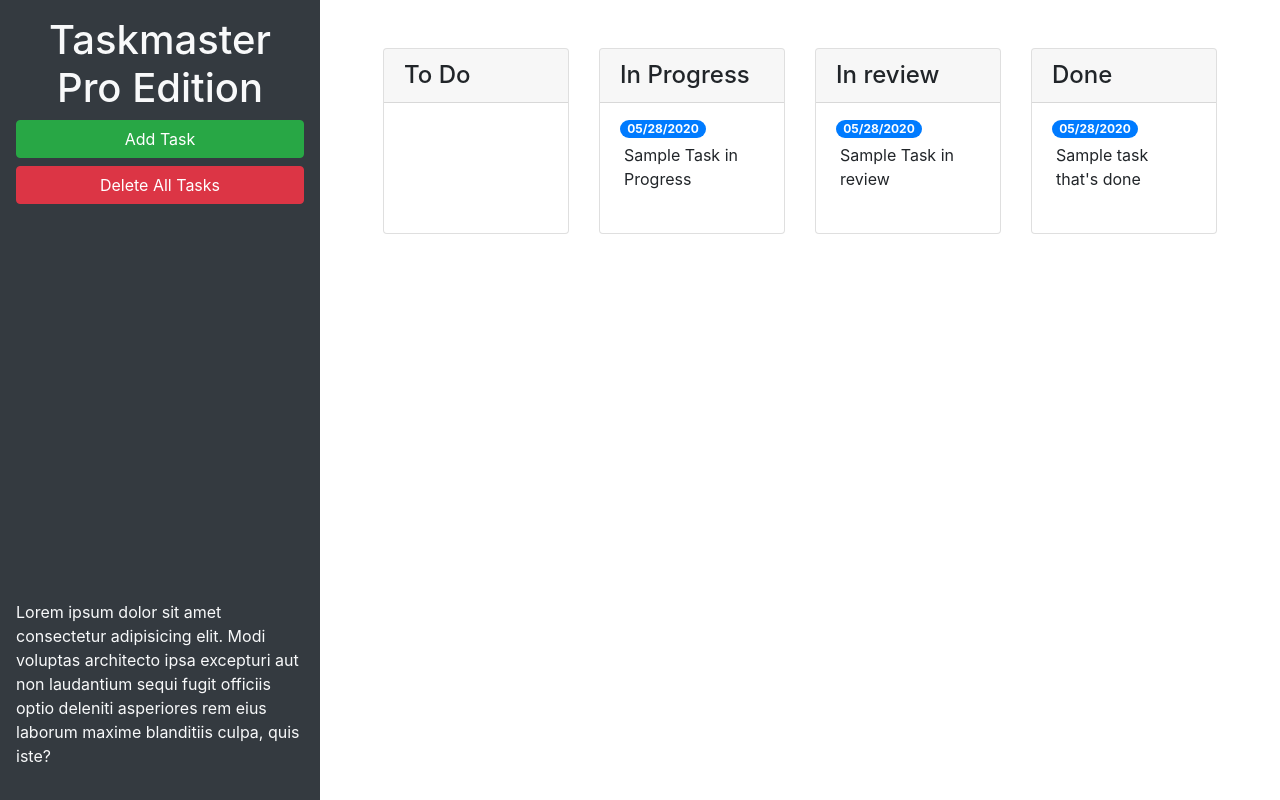
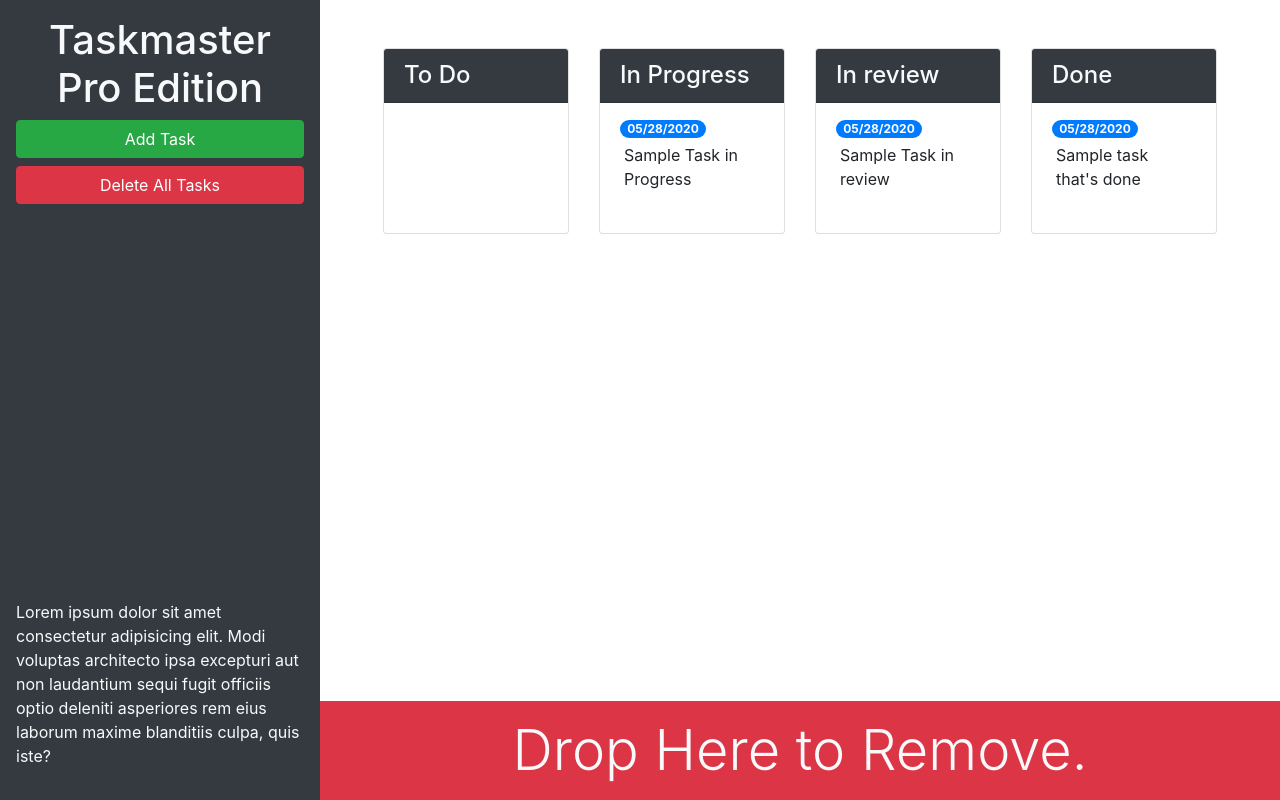
Before and after one commit to hfang821/taskmaster-pro, a plain HTML site: page index.html in a window 1280 px wide. Drawn offline with nearby package versions, Linux system fonts and the light colour scheme.

Commit message:
adding trash zone and some other features

```diff
--- a/index.html
+++ b/index.html
@@ -13,22 +13,24 @@
 <body>
 
   <div class="row min-vh-100 no-gutters">
-    <header class="col-12 col-lg-3 bg-dark text-light d-flex flex-column p-4 p-lg-3">
+    <header class="col-12 col-lg-3 bg-dark text-light sticky-top d-flex flex-column p-4 p-lg-3">
       <h1 class="text-center">Taskmaster Pro Edition</h1>
       <button id="create-task" class="btn btn-block btn-success" data-toggle="modal" data-target="#task-form-modal">Add
         Task</button>
       <button id="remove-tasks" class="btn btn-block btn-danger">Delete All Tasks</button>
-      <p class="mt-auto">Lorem ipsum dolor sit amet consectetur adipisicing elit. Modi voluptas architecto ipsa
+      <p class="mt-auto d-none d-lg-block">Lorem ipsum dolor sit amet consectetur adipisicing elit. Modi voluptas architecto ipsa
         excepturi aut non
         laudantium sequi fugit officiis optio deleniti asperiores rem eius laborum maxime blanditiis culpa, quis iste?
       </p>
     </header>
-    <main class="col-12 col-lg-9">
+
+
+    <main class="col-12 col-lg-9 d-flex flex-column">
       <div class="m-5 row justify-content-around">
         <!--todo start-->
         <div class="col-12 col-md-6 col-xl-3 mb-3">
           <div class="card">
-          <h4 class="card-header">To Do</h4>
+          <h4 class="card-header bg-dark text-light">To Do</h4>
         <ul id="list-toDo" class="list-group list-group-flush"> </ul>
         </div>
       </div>
@@ -37,7 +39,7 @@
         <!--in progress start-->
         <div class="col-12 col-md-6 col-xl-3 mb-3">
           <div class="card">
-          <h4 class="card-header">In Progress</h4>
+          <h4 class="card-header bg-dark text-light">In Progress</h4>
           <ul id="list-inProgress" class="list-group list-group-flush">
             <li class="list-group-item">
               <span class="badge badge-primary badge-pill">05/28/2020</span>
@@ -51,7 +53,7 @@
         <!--in review starts-->
         <div class="col-12 col-md-6 col-xl-3 mb-3">
           <div class="card">
-          <h4 class="card-header">In review</h4>
+          <h4 class="card-header bg-dark text-light">In review</h4>
           <ul id="list-inReview" class="list-group list-group-flush">
             <li class="list-group-item">
               <span class="badge badge-primary badge-pill">05/28/2020</span>
@@ -65,7 +67,7 @@
         <!--done starts-->
         <div class="col-12 col-md-6 col-xl-3 mb-3">
           <div class="card">
-          <h4 class="card-header">Done</h4>
+          <h4 class="card-header bg-dark text-light">Done</h4>
           <ul id="list-done" class="list-group list-group-flush">
             <li class="list-group-item">
               <span class="badge badge-primary badge-pill">05/28/2020</span>
@@ -76,6 +78,12 @@
         </div>
         <!--done ends-->
 
+      </div>
+
+      <div id="trash" class="mt-auto">
+        <div class="w-100 bg-danger p-3 text-center text-light display-4 mt-auto">
+          Drop Here to Remove.
+        </div>
       </div>
     </main>
   </div>
```
